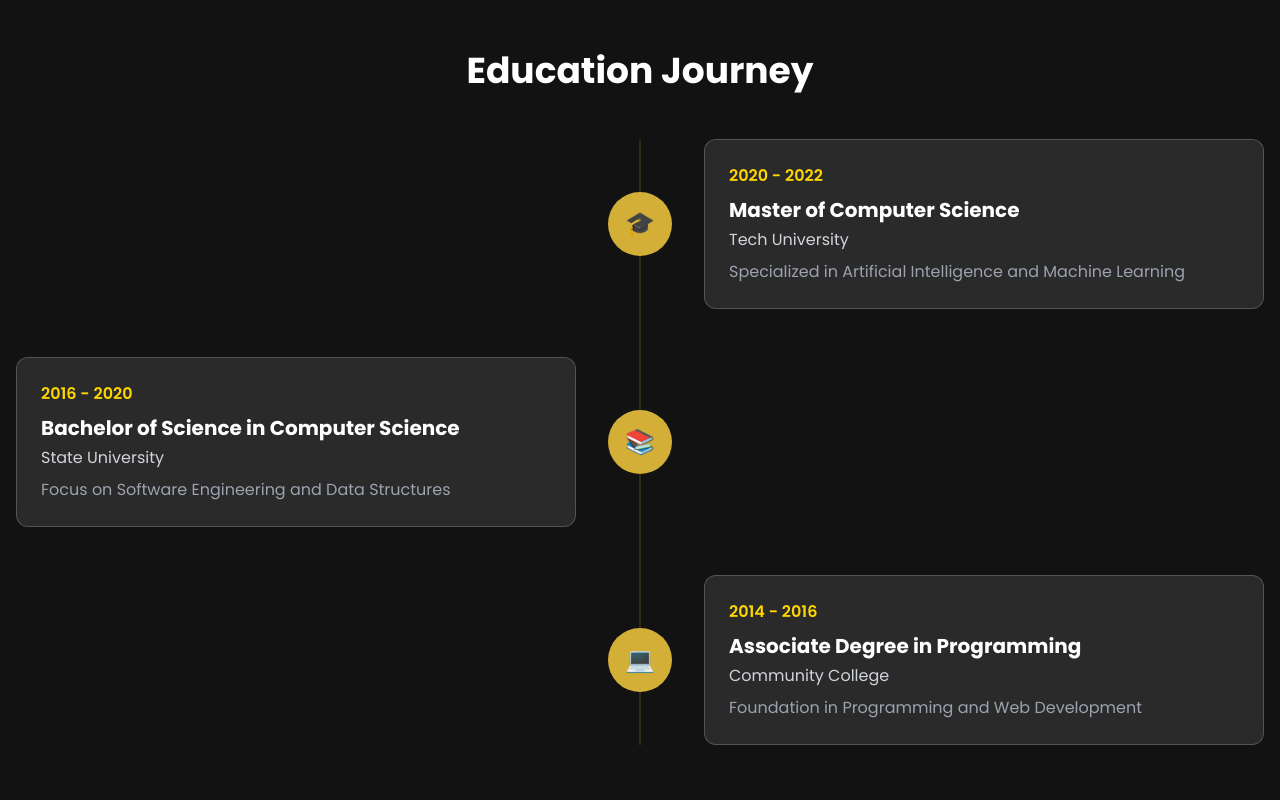
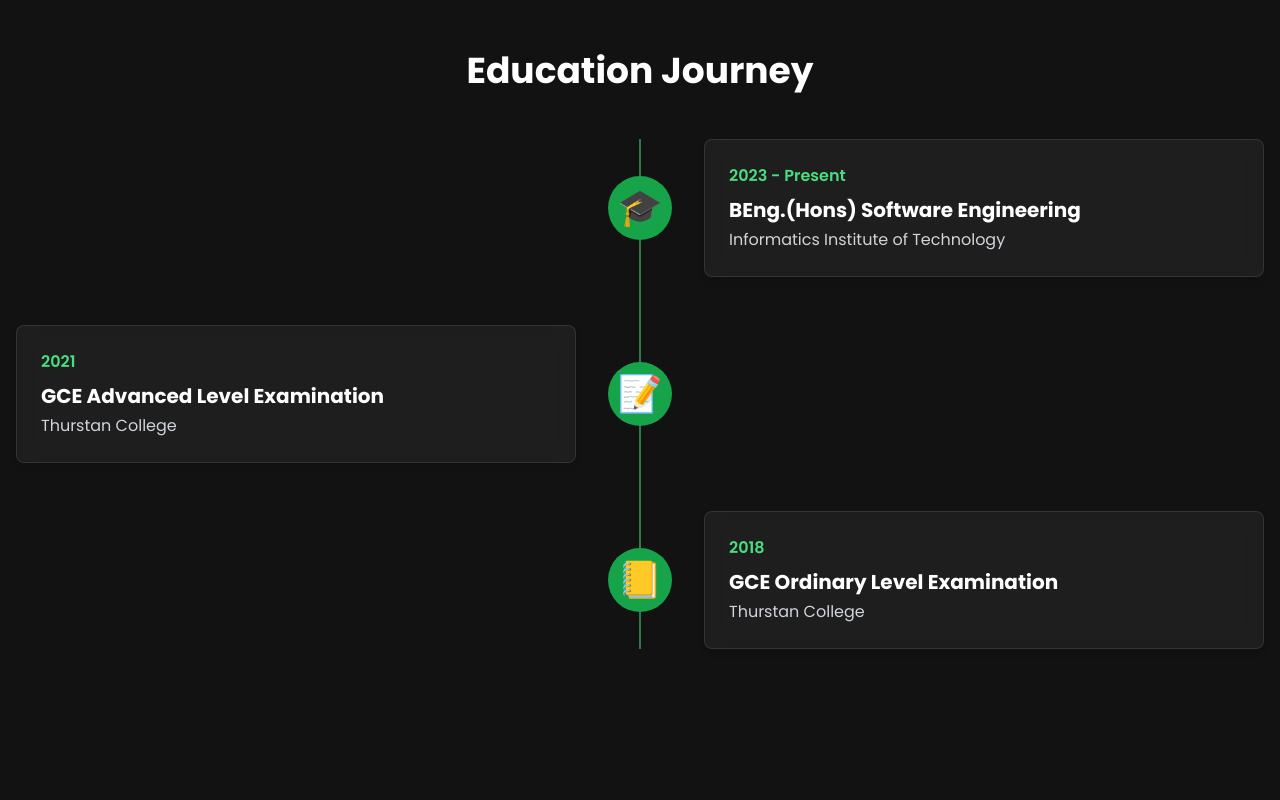
Before and after one commit to IshanD101/Ishan-Portfolio, a React (Vite) app: page / in a window 1280 px wide. Shown: the part 2300-3100 px from the top of the page. Built offline with nearby package versions, Linux system fonts and the light colour scheme.

Commit message:
Education done

```diff
--- a/src/components/Education.jsx
+++ b/src/components/Education.jsx
@@ -4,27 +4,56 @@ import { useInView } from 'react-intersection-observer';
 
 const education = [
   {
-    year: '2020 - 2022',
-    degree: 'Master of Computer Science',
-    institution: 'Tech University',
-    description: 'Specialized in Artificial Intelligence and Machine Learning',
+    year: '2023 - Present',
+    degree: 'BEng.(Hons) Software Engineering',
+    institution: 'Informatics Institute of Technology',
+    description: '',
     icon: '🎓',
   },
   {
-    year: '2016 - 2020',
-    degree: 'Bachelor of Science in Computer Science',
-    institution: 'State University',
-    description: 'Focus on Software Engineering and Data Structures',
-    icon: '📚',
+    year: '2021',
+    degree: 'GCE Advanced Level Examination',
+    institution: 'Thurstan College',
+    description: '',
+    icon: '📝',
   },
   {
-    year: '2014 - 2016',
-    degree: 'Associate Degree in Programming',
-    institution: 'Community College',
-    description: 'Foundation in Programming and Web Development',
-    icon: '💻',
+    year: '2018',
+    degree: 'GCE Ordinary Level Examination',
+    institution: 'Thurstan College',
+    description: '',
+    icon: '📒',
   },
 ];
+
+// Add this CSS to your global styles or as a styled component
+const timelineStyles = `
+  .timeline-line {
+    position: absolute;
+    top: 0;
+    bottom: 0;
+    left: 50%;
+    width: 2px;
+    background-color: rgba(74, 222, 128, 0.5);
+    transform: translateX(-50%);
+  }
+
+  .glass-card {
+    background-color: rgba(255, 255, 255, 0.05);
+    backdrop-filter: blur(10px);
+    border-radius: 8px;
+    padding: 1.5rem;
+    border: 1px solid rgba(255, 255, 255, 0.1);
+    box-shadow: 0 4px 6px rgba(0, 0, 0, 0.1);
+    width: 100%;
+  }
+
+  @media (max-width: 768px) {
+    .timeline-line {
+      left: 2.5rem;
+    }
+  }
+`;
 
 function Education() {
   const [ref, inView] = useInView({
@@ -33,7 +62,8 @@ function Education() {
   });
 
   return (
-    <section id="education" className="py-20 relative" ref={ref}>
+      <section id="education" className="py-20 relative overflow-hidden" ref={ref}>
+        <style>{timelineStyles}</style>
         <div className="container mx-auto px-4">
           <motion.h2
               className="text-4xl font-bold text-white mb-12 text-center"
@@ -45,30 +75,30 @@ function Education() {
           </motion.h2>
 
           <div className="relative">
-          {/* Timeline line */}
+            {/* Timeline line - properly positioned */}
             <div className="timeline-line" />
 
             <div className="space-y-12">
               {education.map((item, index) => (
                   <motion.div
                       key={index}
-                className={`flex ${
+                      className={`flex flex-col ${
                           index % 2 === 0 ? 'md:flex-row' : 'md:flex-row-reverse'
-                } items-center gap-8`}
-                initial={{ opacity: 0, x: index % 2 === 0 ? -100 : 100 }}
+                      } items-center gap-4 md:gap-8`}
+                      initial={{ opacity: 0, x: index % 2 === 0 ? -50 : 50 }}
                       animate={inView ? { opacity: 1, x: 0 } : {}}
                       transition={{ duration: 0.6, delay: index * 0.2 }}
                   >
-                <div className="flex-1" />
-                <div className="w-16 h-16 rounded-full bg-gold flex items-center justify-center text-2xl relative z-10">
+                    <div className="hidden md:block md:flex-1" />
+                    <div className="w-12 h-12 md:w-16 md:h-16 rounded-full bg-green-600 flex items-center justify-center text-2xl md:text-4xl relative z-10 shrink-0">
                       {item.icon}
                     </div>
-                <div className="flex-1">
+                    <div className="flex-1 max-w-full">
                       <div className="glass-card">
-                    <span className="text-gold-light font-semibold">{item.year}</span>
+                        <span className="text-green-400 font-semibold">{item.year}</span>
                         <h3 className="text-xl font-bold text-white mt-2">{item.degree}</h3>
                         <p className="text-gray-300 mt-1">{item.institution}</p>
-                    <p className="text-gray-400 mt-2">{item.description}</p>
+                        {item.description && <p className="text-gray-400 mt-2">{item.description}</p>}
                       </div>
                     </div>
                   </motion.div>
```
Lines whose indentation alone changed are shown as unchanged.
